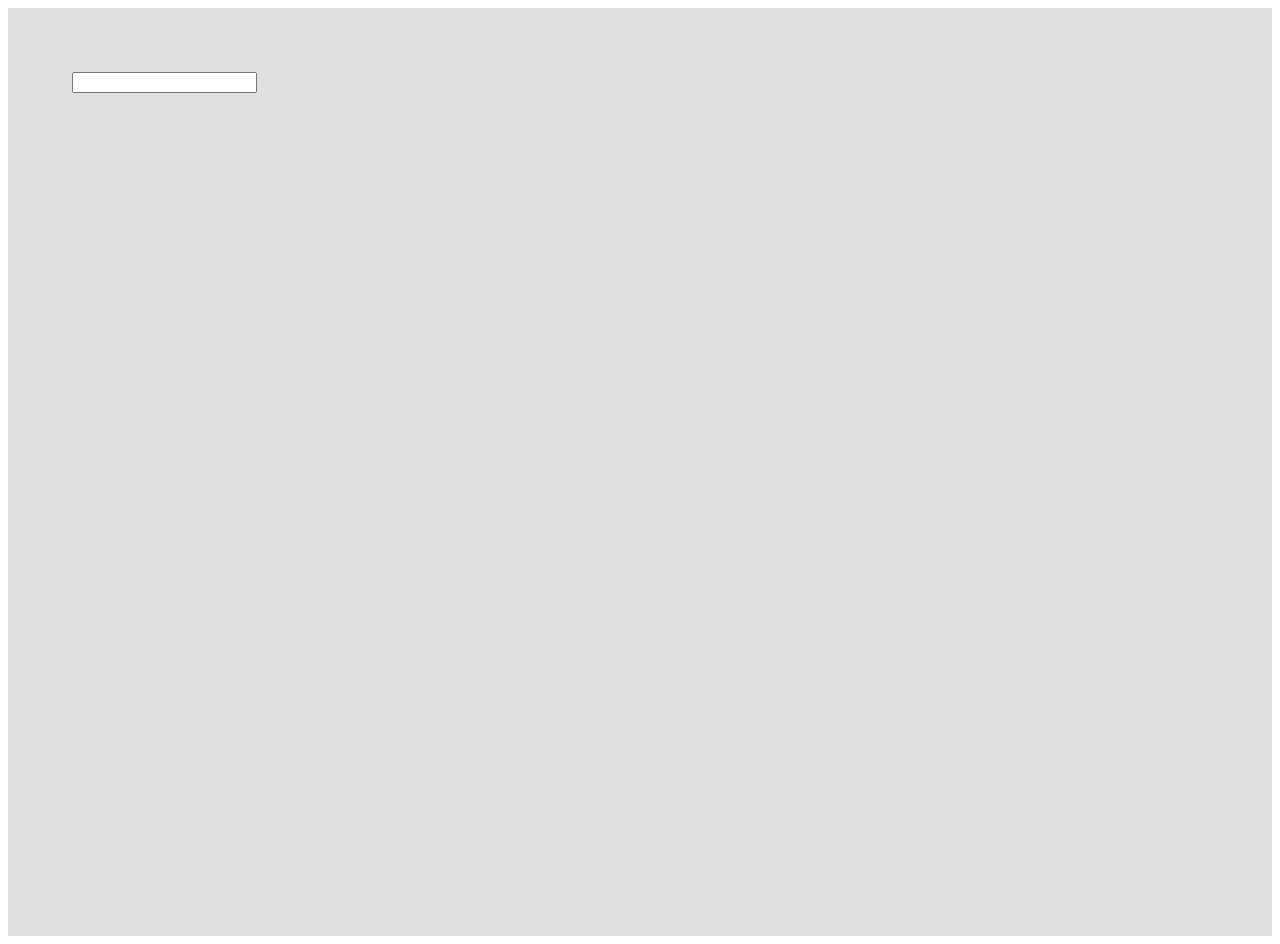
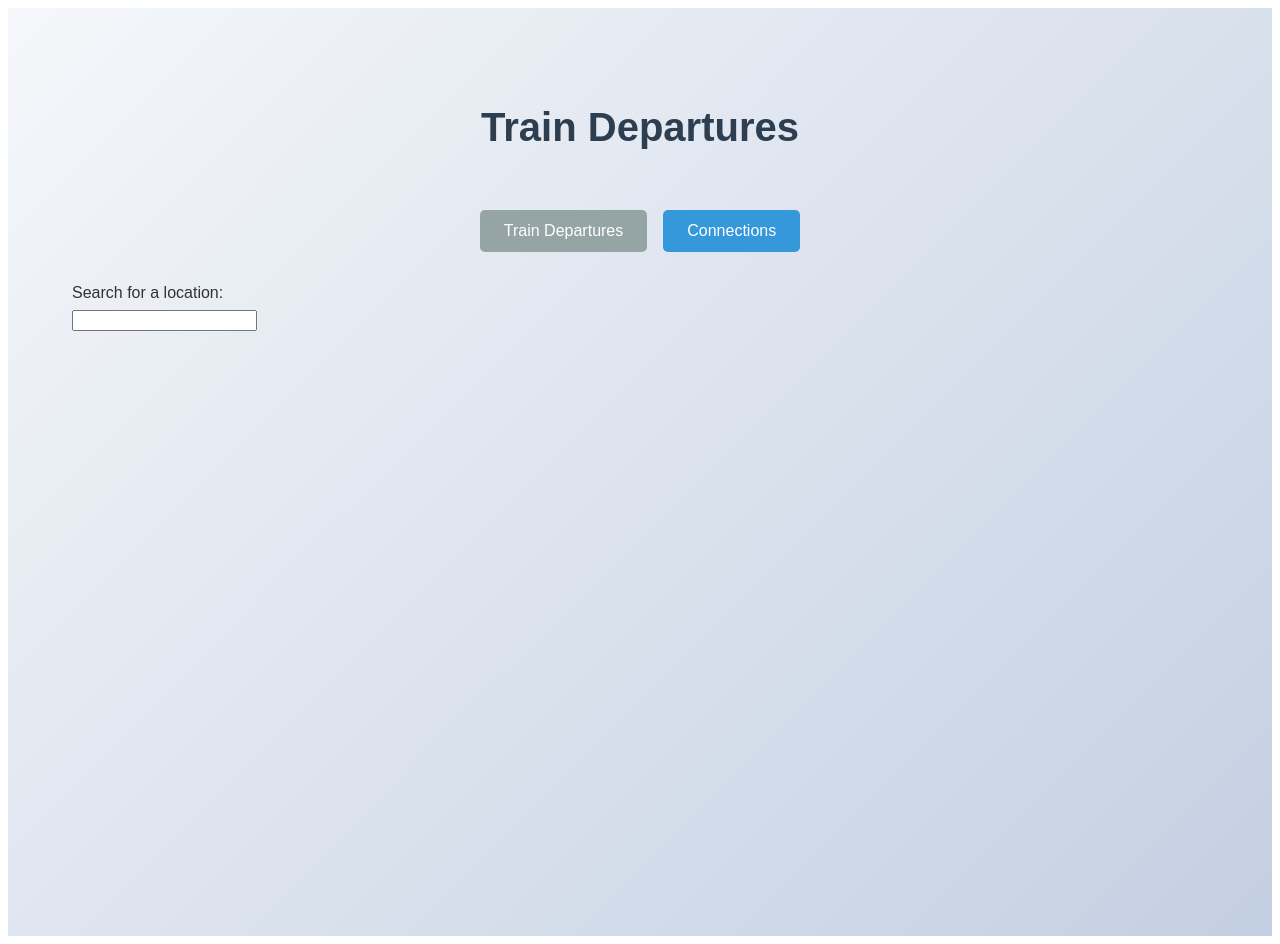
Before and after one commit to PabloWyss/Trains-typescipt, a React (Vite) app: page / in a window 1280 px wide. Built offline with nearby package versions, Linux system fonts and the light colour scheme.

Commit message:
Enhance station board components with improved styling and functionality

```diff
--- /dev/null
+++ b/src/Functions/timeFumnctions.ts
@@ -0,0 +1,5 @@
+export const formatTime = (iso: string | null) => {
+    if (!iso) return "--:--";
+    const date = new Date(iso);
+    return date.toLocaleTimeString([], {hour: "2-digit", minute: "2-digit"});
+};
--- a/src/components/trainPage/locationSearchInput/locationsSearchInput.tsx
+++ b/src/components/trainPage/locationSearchInput/locationsSearchInput.tsx
@@ -1,7 +1,7 @@
 import {useEffect, useRef, useState} from "react";
 import useApiRequest from "../../../hooks/useAPIRequest";
 import type {LocationResult, LocationsResponse} from "../types";
-import {InputUL} from "./style.ts";
+import {InputLi, InputUL} from "./style.ts";
 
 type Props = {
     value: string;
@@ -36,7 +36,6 @@ const LocationSearchInput = ({value, onChange, onSelect}: Props) => {
                 prevInputSelected.current = false
             }
         }
-
 
 
         prevValueRef.current = value;
@@ -87,7 +86,11 @@ const LocationSearchInput = ({value, onChange, onSelect}: Props) => {
 
     return (
         <div style={{position: "relative", width: "300px"}}>
+            <label htmlFor="location-search-input" style={{display: "block", marginBottom: "8px"}}>
+                Search for a location:
+            </label>
             <input
+                id="location-search-input"
                 value={value}
                 onChange={(e) => onChange(e.target.value)}
                 ref={inputRef}
@@ -99,12 +102,12 @@ const LocationSearchInput = ({value, onChange, onSelect}: Props) => {
             {open && results.length > 0 && (
                 <InputUL>
                     {results.map((item, i) => (
-                        <li
+                        <InputLi
                             key={`${item.id}-${i}`}
                             onMouseDown={() => handleSelect(item)}
                         >
                             {item.name}
-                        </li>
+                        </InputLi>
                     ))}
                 </InputUL>
             )}
--- a/src/components/trainPage/locationSearchInput/style.ts
+++ b/src/components/trainPage/locationSearchInput/style.ts
@@ -8,8 +8,18 @@ export const InputUL = styled.ul`
     z-index: 1;
     background: white;
     list-style: none;
+    padding: 10px 10px 10px 10px;
+    border-radius: 8px;
+    box-shadow: 0 5px 5px 5px rgba(0, 0, 0, .3);
+    max-height: 200px;
+    overflow-y: auto;
 `
 
 export const InputLi = styled.li `
+    cursor: pointer;
+    width: 100%;
 
+    &:hover {
+        background-color: #f0f0f0;
+    }
 `
--- a/src/components/trainPage/stationBoardCard/styles.ts
+++ b/src/components/trainPage/stationBoardCard/styles.ts
@@ -1,6 +1,61 @@
 import styled from "styled-components";
 
-export const CardDataDiv = styled.div `
-    background: inherit;
-    width: 100%;
-`
+export const CardDataDiv = styled.div`
+  margin-top: 12px;
+  padding: 14px;
+  background: #f9fafb;
+  border-radius: 10px;
+  border: 1px solid #e5e7eb;
+`;
+
+export const Timeline = styled.div`
+  position: relative;
+  display: flex;
+  flex-direction: column;
+  gap: 18px;
+  padding-left: 24px;
+
+  /* vertical line */
+  &::before {
+    content: "";
+    position: absolute;
+    top: 0;
+    bottom: 0;
+    left: 12px;
+    width: 2px;
+    background: #d1d5db;
+  }
+`;
+
+export const StopItem = styled.div<{
+  $current?: boolean;
+  $past?: boolean;
+}>`
+  position: relative;
+  display: flex;
+  align-items: center;
+  gap: 14px;
+  opacity: ${({ $past }) => ($past ? 0.5 : 1)};
+  font-weight: ${({ $current }) => ($current ? 600 : 400)};
+`;
+
+export const Dot = styled.div<{ $current?: boolean }>`
+  position: absolute;
+  left: ${({ $current }) => ($current ? "-32px" : "-30px")};
+  width: ${({ $current }) => ($current ? "14px" : "10px")};
+  height: ${({ $current }) => ($current ? "14px" : "10px")};
+  background: ${({ $current }) => ($current ? "#2563eb" : "#9ca3af")};
+  border-radius: 50%;
+  border: 2px solid white;
+`;
+
+export const StopTime = styled.div`
+  min-width: 48px;
+  font-size: 12px;
+  color: #374151;
+`;
+
+export const StopName = styled.div`
+  font-size: 14px;
+  color: #111827;
+`;
--- a/src/components/trainPage/stationBoardResult/stationBoardResult.tsx
+++ b/src/components/trainPage/stationBoardResult/stationBoardResult.tsx
@@ -8,6 +8,33 @@ type Props = {
     stationId: string | null;
 };
 
+type ResponseData = {
+    station: {
+        id: string;
+        name: string;
+    }
+    stationboard: Array<{
+        category: string;
+        number: string;
+        to: string;
+        operator: string;
+        stop: {
+            departure: string | null;
+            prognosis: {
+                departure: string | null;
+            } | null;
+            platform: string | null;
+        };
+        passList: Array<{
+            arrival: string | null;
+            departure: string | null;
+            station: {
+                name: string | null;
+            };
+        }>;
+    }>;
+}
+
 const formatTime = (iso: string | null) => {
     if (!iso) return "--:--";
     const date = new Date(iso);
@@ -16,7 +43,13 @@ const formatTime = (iso: string | null) => {
 
 
 const StationBoardResults = ({stationId}: Props) => {
-    const {sendRequest, data, loading} = useApiRequest();
+    const {
+        sendRequest,
+        data,
+        loading
+    } = useApiRequest<ResponseData>();
+
+
     const [elementClicked, setElementClicked] = useState<ElementID>(null)
 
     useEffect(() => {
@@ -75,7 +108,7 @@ const StationBoardResults = ({stationId}: Props) => {
                             </StationBoardResultMainDiv>
                             {
                                 elementClicked === index &&
-                                <StationBoardCard/>
+                                <StationBoardCard train={train}/>
                             }
                         </StationBoardResultsLI>
                     );
--- a/src/components/trainPage/stationBoardResult/styles.ts
+++ b/src/components/trainPage/stationBoardResult/styles.ts
@@ -7,7 +7,7 @@ export const StationBoardResultsLI = styled.li<{ $primary?: boolean; }>`
     padding: 10px 12px;
     border-bottom: 1px solid #eee;
     align-items: center;
-    background: ${props => props.$primary ? "#bbbbbb" : "white"};
+    background: ${props => props.$primary ? "#dadada" : "white"};
     border-radius: 6px;
     margin-bottom: 4px;
 `
@@ -16,4 +16,5 @@ export const StationBoardResultMainDiv = styled.div`
     display: flex;
     justify-content: space-between;
     align-items: center;
+    width: 100%;
 `
--- a/src/components/trainPage/trainPage.tsx
+++ b/src/components/trainPage/trainPage.tsx
@@ -1,15 +1,21 @@
-import {JSX} from "react";
+import {JSX, useState} from "react";
 import LocationSearchInput from "./locationSearchInput/locationsSearchInput.tsx";
 import StationBoardResults from "./stationBoardResult/stationBoardResult.tsx";
 import {useForm} from "react-hook-form";
 import type {LocationResult} from "./types.ts";
-import {Wrapper} from "./trainPageStyles.tsx";
+import {SelectionButton, SelectionButtonDiv, Title, Wrapper} from "./trainPageStyles.tsx";
 
 
 type Inputs = {
     location: string;
     selectedLocation: string | null;
 };
+
+type FeatureOption = {
+    label: string;
+    value: string;
+}
+
 
 const TrainPage: () => JSX.Element = () => {
 
@@ -19,6 +25,8 @@ const TrainPage: () => JSX.Element = () => {
             selectedLocation: null,
         },
     });
+
+    const [featureSelected, setFeatureSelected] = useState<FeatureOption>({label: "Train Departures", value: "departures"});
 
     const location = watch("location");
     const selectedLocation = watch("selectedLocation");
@@ -35,12 +43,38 @@ const TrainPage: () => JSX.Element = () => {
 
     return (
         <Wrapper>
-            <LocationSearchInput
-                value={location}
-                onChange={handleLocationChange}
-                onSelect={handleSelect}
-            />
-
+            <Title>{featureSelected.label}</Title>
+            <SelectionButtonDiv>
+                <SelectionButton
+                    $active={featureSelected.value === "departures"}
+                    onClick={() => setFeatureSelected({label: "Train Departures", value: "departures"})}
+                    disabled={featureSelected.value === "departures"}
+                >
+                    Train Departures
+                </SelectionButton>
+                <SelectionButton
+                    $active={featureSelected.value === "connections"}
+                    onClick={() => setFeatureSelected({label: "Connections", value: "connections"})}
+                    disabled={featureSelected.value === "connections"}
+                >
+                    Connections
+                </SelectionButton>
+            </SelectionButtonDiv>
+            {
+                featureSelected.value === "connections" && (
+                    <p style={{textAlign: "center", marginBottom: "20px"}}>
+                        Connections feature is coming soon!
+                    </p>
+                )
+            }
+            {
+                featureSelected.value === "departures" &&
+                <LocationSearchInput
+                    value={location}
+                    onChange={handleLocationChange}
+                    onSelect={handleSelect}
+                />
+            }
             <StationBoardResults stationId={selectedLocation}/>
         </Wrapper>
     );
--- a/src/components/trainPage/trainPageStyles.tsx
+++ b/src/components/trainPage/trainPageStyles.tsx
@@ -2,6 +2,60 @@ import styled from "styled-components";
 
 export const Wrapper = styled.section`
     padding: 4em;
-    background: #e0e0e0;
+    background: linear-gradient(135deg, #f5f7fa, #c3cfe2); /* Modern gradient */
     height: 100vh;
+    color: #333; /* Neutral text color */
+    font-family: 'Arial', sans-serif; /* Clean font */
+    min-height: fit-content;
 `;
+
+export const Title = styled.h1`
+    font-size: 2.5rem;
+    font-weight: bold;
+    color: #2c3e50; /* Subtle dark blue */
+    margin-bottom: 1.5em;
+    text-align: center;
+`;
+
+
+export const SelectionButtonDiv = styled.div`
+    margin-bottom: 2em;
+    text-align: center;
+
+    button {
+        background-color: #3498db; /* Soft blue */
+        color: white;
+        border: none;
+        padding: 0.75em 1.5em;
+        margin: 0 0.5em;
+        border-radius: 5px;
+        cursor: pointer;
+        font-size: 1rem;
+        transition: background-color 0.3s ease;
+
+        &:hover {
+            background-color: #2980b9; /* Darker blue on hover */
+        }
+
+        &:disabled {
+            background-color: #95a5a6; /* Gray for disabled state */
+            cursor: not-allowed;
+        }
+    }
+`;
+
+export const SelectionButton = styled.button<{ $active: boolean }>`
+    background-color: ${(props) => (props.$active ? "#2980b9" : "#3498db")};
+    color: white;
+    border: none;
+    padding: 0.75em 1.5em;
+    margin: 0 0.5em;
+    border-radius: 5px;
+    cursor: pointer;
+    font-size: 1rem;
+    transition: background-color 0.3s ease;
+
+    &:hover {
+        background-color: #2980b9; /* Darker blue on hover */
+    }
+`;
```
Also changed, not shown: src/components/trainPage/stationBoardCard/stationBoardCard.tsx (+50 -6 lines).
